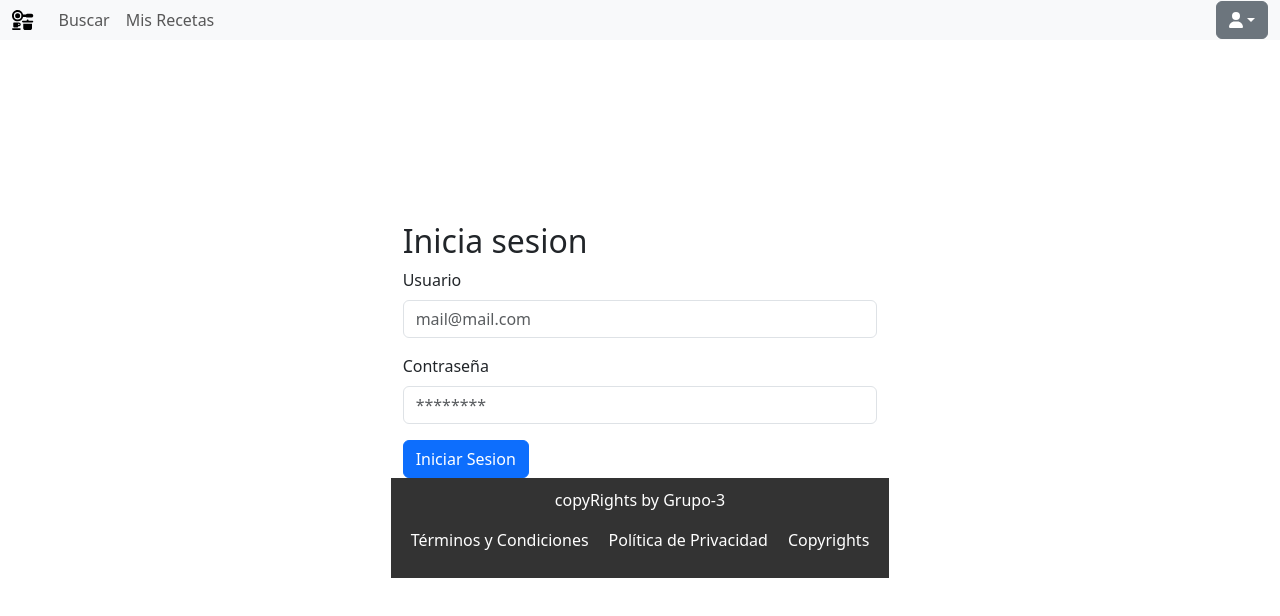
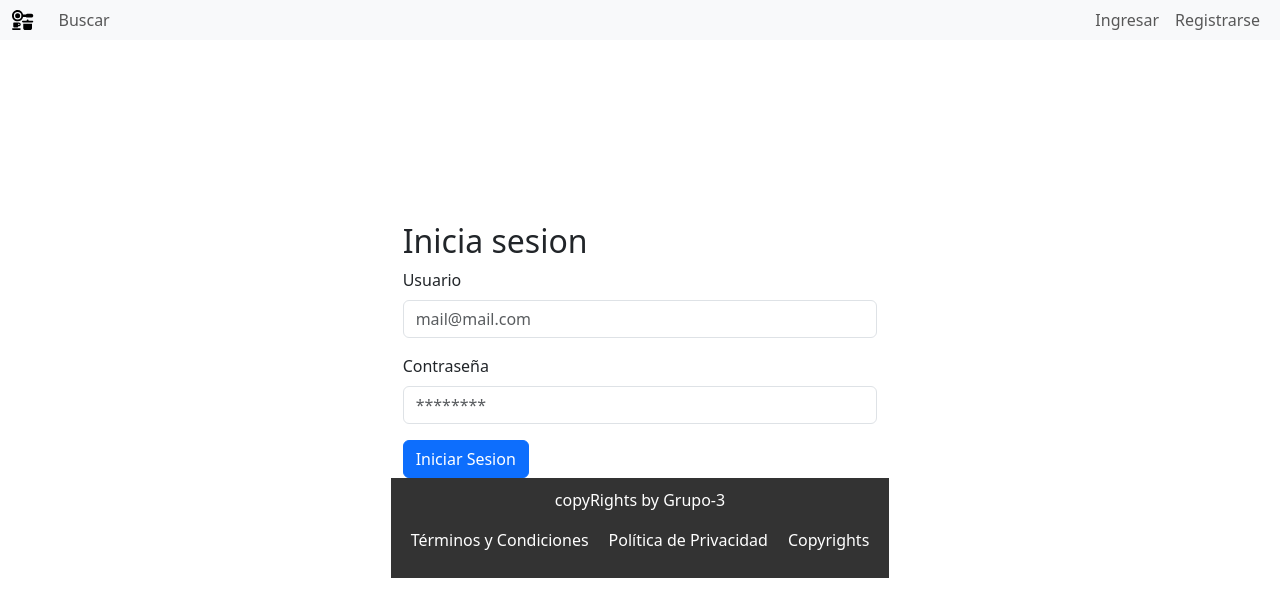
Before and after one commit to santifbouhid/PNT2-GRUPO3, a Vue app: page / in a window 1280 px wide. Shown: the top 616 px of the page. Built offline with nearby package versions, Linux system fonts and the light colour scheme.

Commit message:
logica de login

```diff
--- a/src/components/Header.vue
+++ b/src/components/Header.vue
@@ -2,8 +2,16 @@
 import { FontAwesomeIcon } from '@fortawesome/vue-fontawesome'
 import { library } from '@fortawesome/fontawesome-svg-core';
 import { faKitchenSet, faUser, faArrowRightFromBracket } from '@fortawesome/free-solid-svg-icons'
+import { useCookItStore } from '../store/cookItStore';
+import { computed } from 'vue';
+
 
 library.add([faKitchenSet, faUser, faArrowRightFromBracket])
+
+const cookItStore = useCookItStore()
+const logged = computed( ()=>{
+  return  cookItStore.isLogged();
+})
 
 </script>
 
@@ -16,13 +24,15 @@ library.add([faKitchenSet, faUser, faArrowRightFromBracket])
           <li class="nav-item">
             <a class="nav-link" href="#">Buscar</a>
           </li>
-          <li class="nav-item">
+          <li class="nav-item" v-show="logged">
             <a class="nav-link" href="#">Mis Recetas</a>
           </li>
+
         </ul>
       </div>
       <div>
-        <div class="dropdown">
+        <!---- DROPDOWN USER ---->
+        <div class="dropdown" v-show="logged">
           <a class="btn btn-secondary dropdown-toggle" href="#" role="button" data-bs-toggle="dropdown"
             aria-expanded="false">
             <font-awesome-icon icon="fa-solid fa-user" /> </a>
@@ -32,6 +42,20 @@ library.add([faKitchenSet, faUser, faArrowRightFromBracket])
             <li><a class="dropdown-item" href="#">Salir <font-awesome-icon
                   icon="fa-solid fa-arrow-right-from-bracket" /></a></li>
           </ul>
+        </div>
+        <!---- INGRESAR / REGISTRARSE ---->
+        <div v-show="!logged">
+          <ul class="navbar-nav">
+            <!-- INGRESAR -->
+          <li class="nav-item">
+            <a class="nav-link" href="#">Ingresar</a>
+          </li>
+          <!-- REGISTRARSE -->
+          <li class="nav-item" >
+            <a class="nav-link" href="#">Registrarse</a>
+          </li>
+
+        </ul>
         </div>
 
 
--- a/src/store/cookItStore.js
+++ b/src/store/cookItStore.js
@@ -1,14 +1,19 @@
 import { defineStore } from "pinia";
 import { ref,computed } from "vue";
 
-export const useCookItStore = defineStore('ShoppingCartStore',()=>{
+
+
+export const useCookItStore = defineStore('CookItStore',()=>{
     const isLoggedIn = ref(false)
 
     const logInUser = (estaLogeado) =>{
+
         isLoggedIn.value = estaLogeado
-        console.log("login! ")
+        console.log("login! ", isLoggedIn.value)
     }
     const getLoggedStatus = computed(() => isLoggedIn.value)
 
-    return {isLoggedIn, logInUser, getLoggedStatus}
+    const isLogged = () => {return isLoggedIn.value}
+
+    return { logInUser, getLoggedStatus, isLogged}
 })
```
